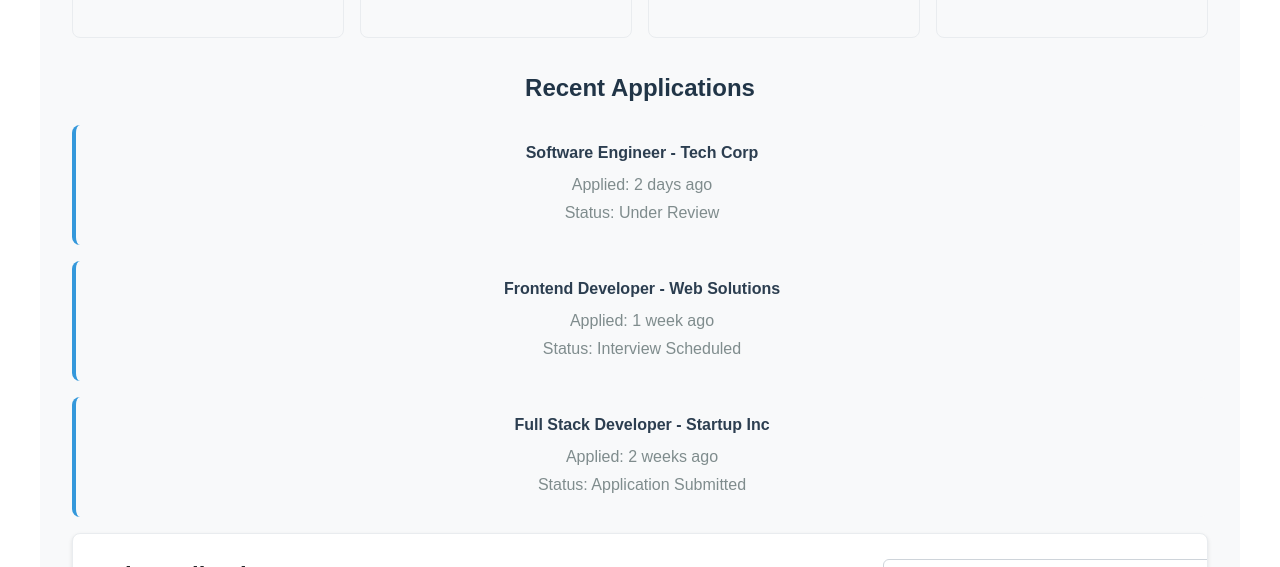
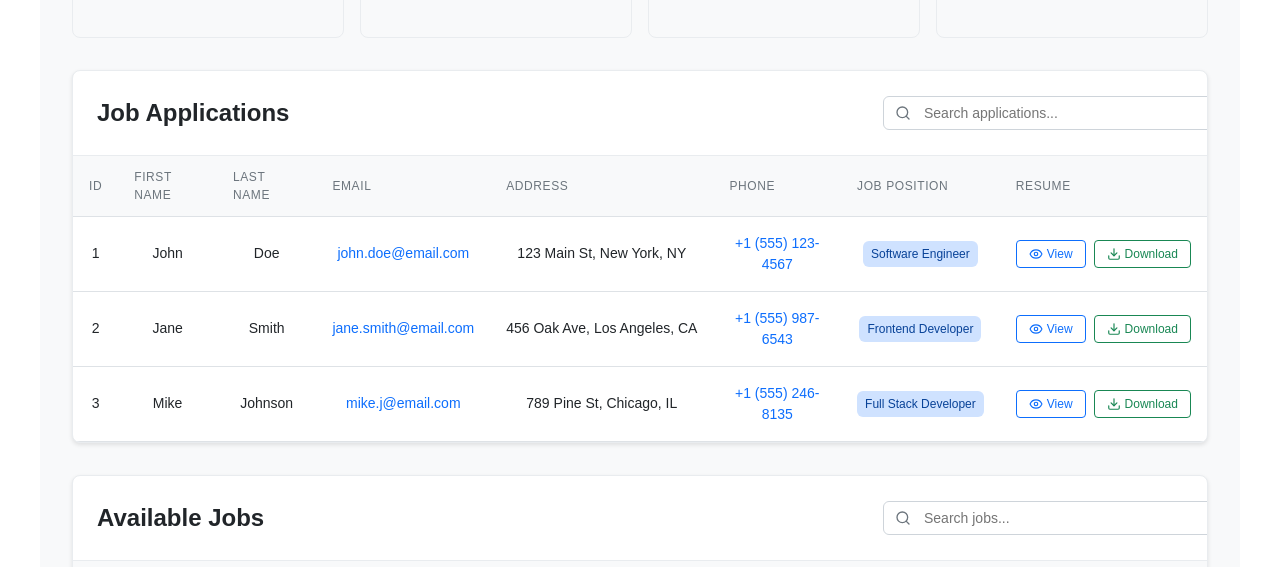
Before and after one commit to Kenspectacle/Applica, a React (Vite) app in the folder frontend/: page /dashboard in a window 1280 px wide. Shown: the part 644-1211 px from the top of the page. Built offline with nearby package versions, Linux system fonts and the light colour scheme; no server answers.

Commit message:
style: removed boilerplate recent application div

```diff
--- a/frontend/src/App.css
+++ b/frontend/src/App.css
@@ -195,29 +195,6 @@ button[type="submit"]:hover {
   font-weight: bold;
   color: #3498db;
   margin: 0.5rem 0;
-}
-
-/* Application List */
-.application-list {
-  margin-top: 1rem;
-}
-
-.application-item {
-  background-color: #f8f9fa;
-  padding: 1rem;
-  margin-bottom: 1rem;
-  border-radius: 8px;
-  border-left: 4px solid #3498db;
-}
-
-.application-item h4 {
-  margin: 0 0 0.5rem 0;
-  color: #2c3e50;
-}
-
-.application-item p {
-  margin: 0.25rem 0;
-  color: #7f8c8d;
 }
 
 /* Dashboard Layout Updates */
--- a/frontend/src/pages/dashboard.tsx
+++ b/frontend/src/pages/dashboard.tsx
@@ -31,30 +31,9 @@ function Dashboard() {
           </div>
         </div>
       </div>
-
-      <div className="recent-applications">
-        <h2>Recent Applications</h2>
-        <div className="application-list">
-          <div className="application-item">
-            <h4>Software Engineer - Tech Corp</h4>
-            <p>Applied: 2 days ago</p>
-            <p>Status: Under Review</p>
-          </div>
-          <div className="application-item">
-            <h4>Frontend Developer - Web Solutions</h4>
-            <p>Applied: 1 week ago</p>
-            <p>Status: Interview Scheduled</p>
-          </div>
-          <div className="application-item">
-            <h4>Full Stack Developer - Startup Inc</h4>
-            <p>Applied: 2 weeks ago</p>
-            <p>Status: Application Submitted</p>
-          </div>
-        </div>
-      </div>
-        <JobApplicationTable />
-        <JobTable />
-      </div>
+      <JobApplicationTable />
+      <JobTable />
+    </div>
   )
 }
 
```
